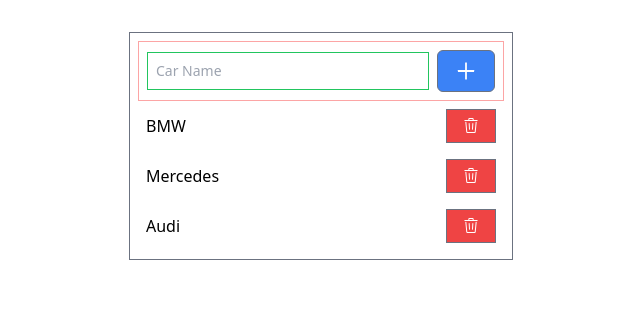
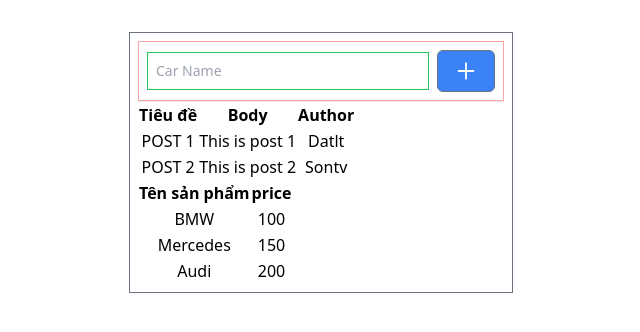
Before and after one commit to datlt2306/FPL-WEB209, a React (Vite) app: page / in a window 1280 px wide. Shown: the top 332 px of the page, without its empty margins (319-959 px from the left). Built offline with nearby package versions, Linux system fonts and the light colour scheme.

Commit message:
Buổi 3: Table Component

```diff
--- a/src/App.tsx
+++ b/src/App.tsx
@@ -3,15 +3,29 @@
 import { ICar } from "./interfaces/car";
 import { Button, List } from "./components";
 import Form from "./components/Form";
+import Table from "./components/Table";
 
 const carsData = [
-    { id: 1, name: "BMW" },
-    { id: 2, name: "Mercedes" },
-    { id: 3, name: "Audi" },
+    { id: 1, name: "BMW", price: 100 },
+    { id: 2, name: "Mercedes", price: 150 },
+    { id: 3, name: "Audi", price: 200 },
 ];
-
+const columns = [
+    { title: "Tên sản phẩm", dataIndex: "name", key: "name" }, // column
+    { title: "price", dataIndex: "price", key: "price" }, // column
+];
+//================================================
+const postData = [
+    { id: 1, title: "POST 1", body: "This is post 1", author: "Datlt" },
+    { id: 2, title: "POST 2", body: "This is post 2", author: "Sontv" },
+];
+const columns1 = [
+    { title: "Tiêu đề", dataIndex: "title", key: "title" }, // column
+    { title: "Body", dataIndex: "body", key: "body" }, // column
+    { title: "Author", dataIndex: "author", key: "author" }, // column
+];
 function App() {
-    const [cars, setCars] = useState<ICar[]>(carsData);
+    const [cars, setCars] = useState<ICar[]>([]);
     const [isLoading, setIsLoading] = useState<boolean>(true);
     const [error, setError] = useState<null>(null);
 
@@ -26,6 +40,9 @@
             <div className="w-96 mx-auto border border-gray-500 p-2">
                 <Form onAdd={addCar} />
                 <List data={cars} onRemove={removeCar} />
+                <hr />
+                <Table dataSource={postData} columns={columns1} />
+                <Table dataSource={carsData} columns={columns} />
             </div>
         </>
     );
--- /dev/null
+++ b/src/components/Table/index.tsx
@@ -0,0 +1,30 @@
+import React from "react";
+
+type Props = {
+    dataSource?: any;
+    columns?: any;
+    children?: React.ReactNode;
+};
+
+const Table = ({ dataSource, columns }: Props) => {
+    const renderHeader = columns.map((column: any) => {
+        return <th key={column.key}>{column.title}</th>;
+    });
+    const renderRows = dataSource.map((item: any) => {
+        const renderCells = columns.map((column: any) => {
+            return <td key={column.key}>{item[column.dataIndex]}</td>;
+        });
+        return <tr key={item.id}>{renderCells}</tr>;
+    });
+
+    return (
+        <table>
+            <thead>
+                <tr>{renderHeader}</tr>
+            </thead>
+            <tbody>{renderRows}</tbody>
+        </table>
+    );
+};
+
+export default Table;
```
